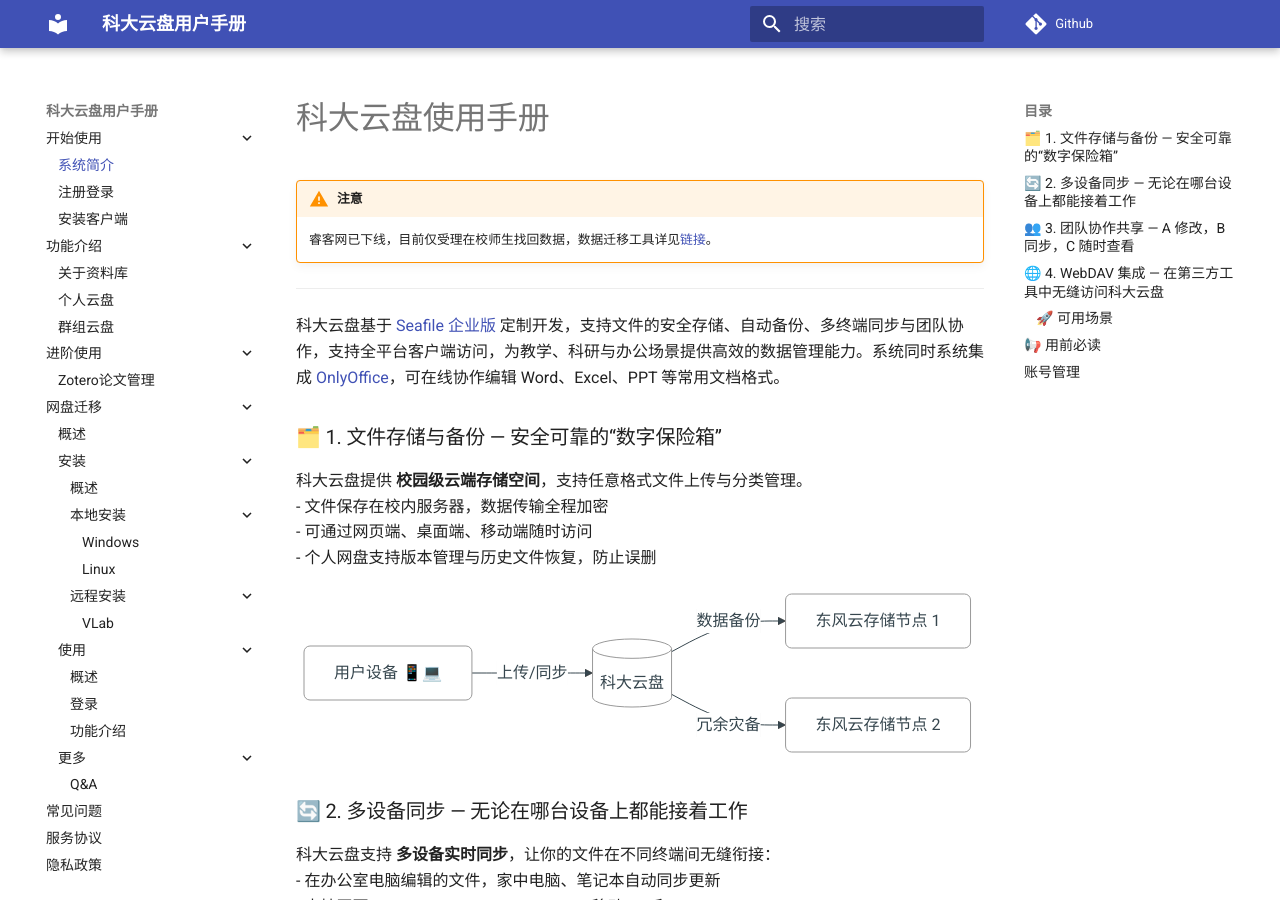
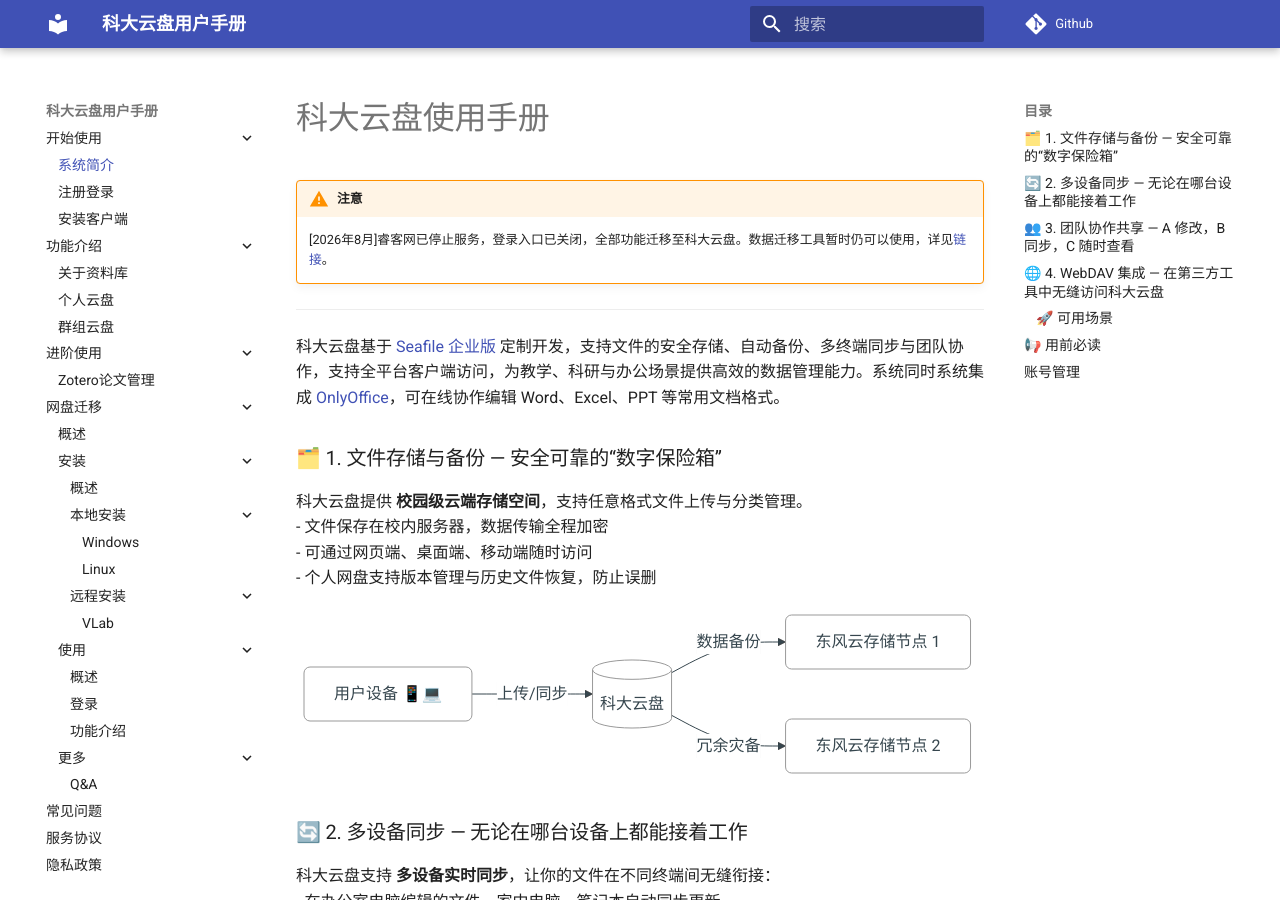
Before and after one commit to wf0229/pan_doc, an MkDocs documentation site: the page built from docs/index.md, in a window 1280 px wide and 900 px high. Built offline with MkDocs 1.6.1 and Material for MkDocs 9.7.7, drawn with Linux system fonts in a browser that asks for light colours; comment, search, counter and statistics services are not loaded.

Commit message:
Update index.md

```diff
--- a/docs/index.md
+++ b/docs/index.md
@@ -1,7 +1,7 @@
 # 科大云盘使用手册
 !!! warning "注意"
 
-    睿客网已下线，目前仅受理在校师生找回数据，数据迁移工具详见[链接](https://pan.ustc.edu.cn/doc/transfer/)。
+    [2026年8月]睿客网已停止服务，登录入口已关闭，全部功能迁移至科大云盘。数据迁移工具暂时仍可以使用，详见[链接](https://pan.ustc.edu.cn/doc/transfer/)。
 ---
 科大云盘基于 [Seafile 企业版](https://www.seafile.com/features/) 定制开发，支持文件的安全存储、自动备份、多终端同步与团队协作，支持全平台客户端访问，为教学、科研与办公场景提供高效的数据管理能力。系统同时系统集成 [OnlyOffice](https://www.onlyoffice.com/zh/)，可在线协作编辑 Word、Excel、PPT 等常用文档格式。
 
```
